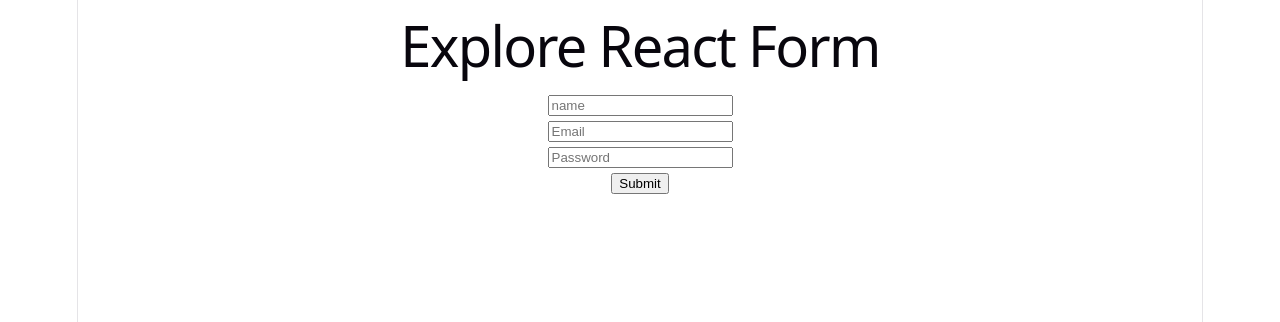
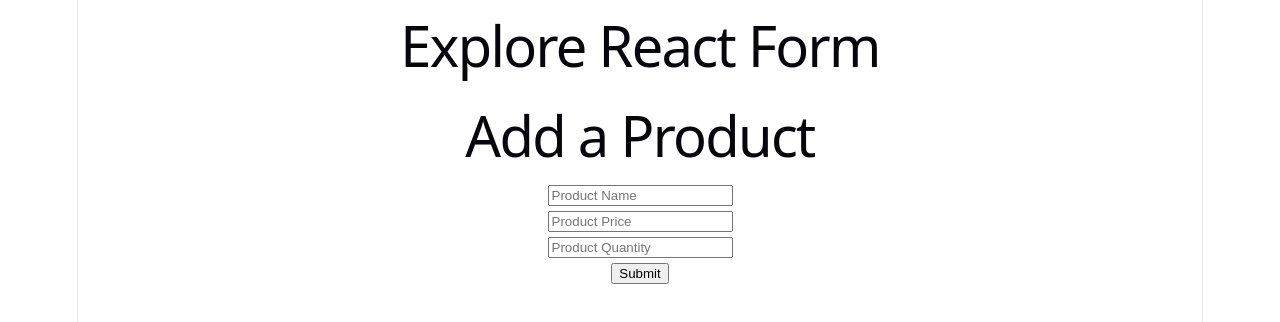
Before and after one commit to naheunpranto/PH-13-Module-38, a React (Vite) app: page / in a window 1280 px wide. Shown: the top 322 px of the page. Built offline with nearby package versions, Linux system fonts and the light colour scheme.

Commit message:
create product form and collect product data

```diff
--- a/src/App.jsx
+++ b/src/App.jsx
@@ -1,7 +1,8 @@
 
 import './App.css'
+import ProductManagement from './components/ProductManagement/ProductManagement'
 // import ControllField from './components/ControlledField/ControllField'
-import HookForm from './components/HookForm/HookForm'
+// import HookForm from './components/HookForm/HookForm'
 // import UncontrolledField from './components/UncontrolledField/UncontrolledField'
 // import UncontrolledField from './UncontrolledField/UncontrolledField'
 // import FormAction from './components/FormAction/FormAction'
@@ -16,7 +17,8 @@
       {/* <FormAction/> */}
       {/* <ControllField/> */}
       {/* <UncontrolledField/> */}
-      <HookForm/>
+      {/* <HookForm/> */}
+      <ProductManagement/>
     </>
   )
 }
--- a/src/__get__form__data.js
+++ b/src/__get__form__data.js
@@ -9,4 +9,8 @@
  * password: "",
  * phone: "",
  * })
+ *
+ * 5. uncontrolled using useRef
+ *
+ * 6. Hook Form
  */
--- /dev/null
+++ b/src/components/ProductManagement/ProductForm.jsx
@@ -0,0 +1,40 @@
+
+
+const ProductForm = () => {
+
+    const handleProductSubmit = (e) => {
+        e.preventDefault();
+        const name = e.target.name.value;
+        const price = e.target.price.value;
+        const quantity = e.target.quantity.value;
+
+        // console.log(name, price, quantity);
+
+        const newProduct = {
+            name,
+            price,
+            quantity
+        }
+
+        console.log(newProduct);
+
+
+    }
+
+    return (
+        <div>
+            <h1>Add a Product</h1>
+            <form onSubmit={handleProductSubmit}>
+                <input type="text" name="name" placeholder="Product Name"/>
+                <br />
+                <input type="text" name="price" placeholder="Product Price"/>
+                <br />
+                <input type="text" name="quantity" placeholder="Product Quantity"/>
+                <br />
+                <input type="submit" value="Submit" />
+            </form>
+        </div>
+    );
+};
+
+export default ProductForm;
--- /dev/null
+++ b/src/components/ProductManagement/ProductManagement.jsx
@@ -0,0 +1,15 @@
+import ProductForm from "./ProductForm";
+import ProductTable from "./ProductTable";
+
+
+
+const ProductManagement = () => {
+    return (
+        <div>
+            <ProductForm/>
+            <ProductTable/>
+        </div>
+    );
+};
+
+export default ProductManagement;
--- /dev/null
+++ b/src/components/ProductManagement/ProductTable.jsx
@@ -0,0 +1,11 @@
+
+
+const ProductTable = () => {
+    return (
+        <div>
+
+        </div>
+    );
+};
+
+export default ProductTable;
```
